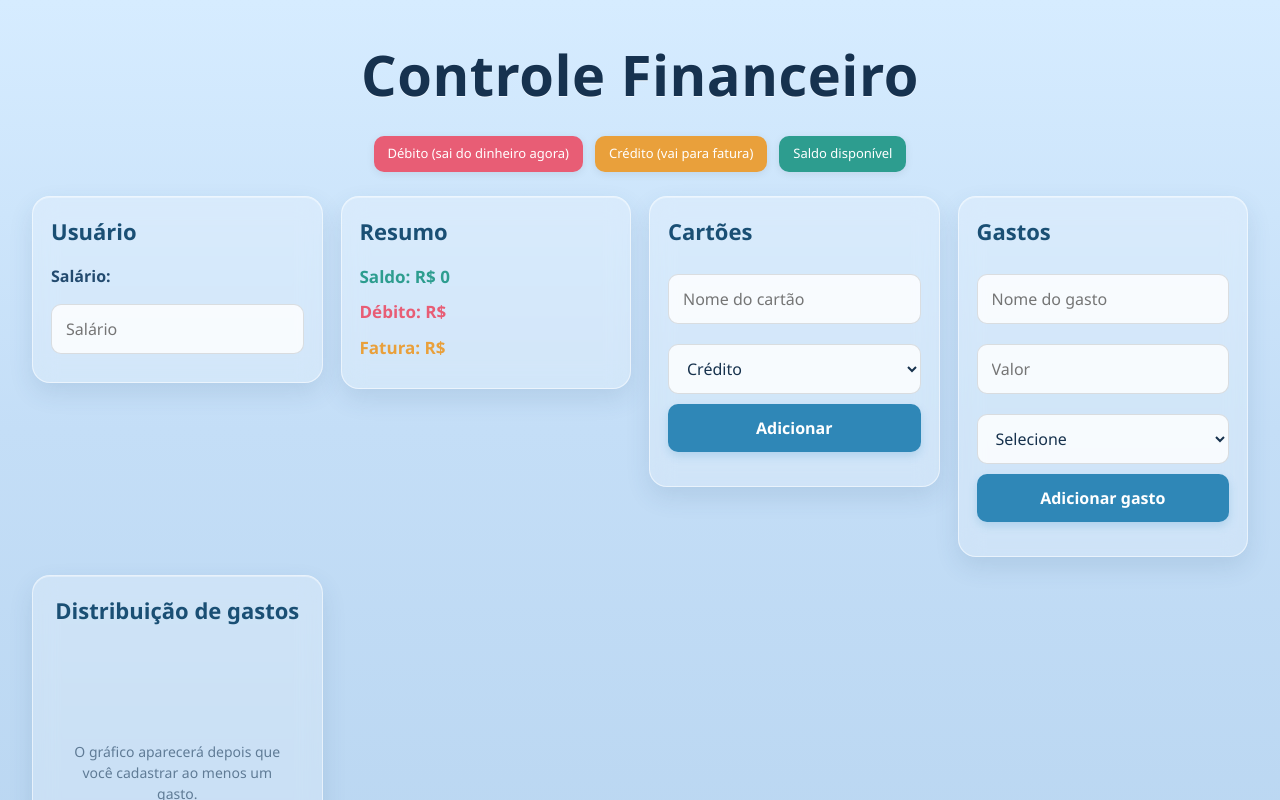
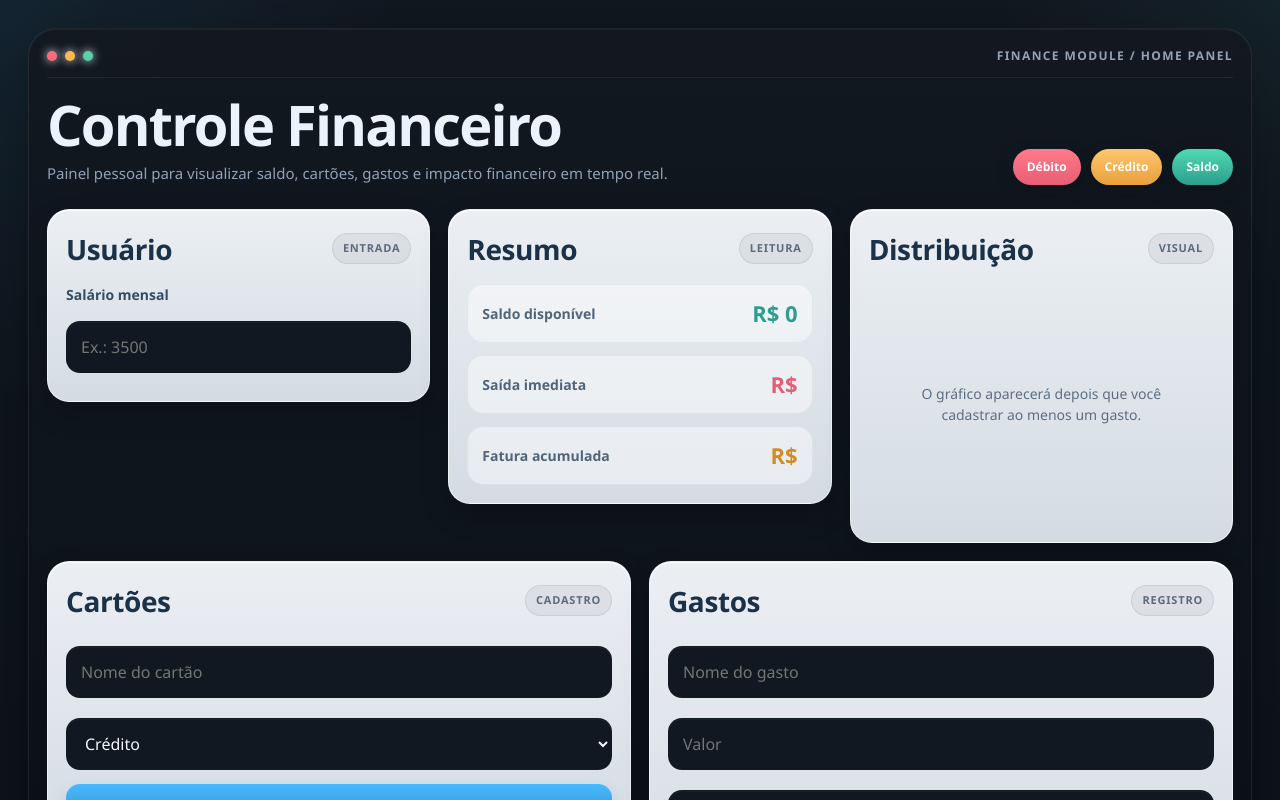
Before and after one commit to DanielBDeDeus/controle-financeiro, a React (Vite) app: page / in a window 1280 px wide. Shown: the top 800 px of the page. Built offline with nearby package versions, Linux system fonts and the light colour scheme.

Commit message:
style: redesign dashboard with minimal cassette futurism layout

```diff
--- a/src/App.jsx
+++ b/src/App.jsx
@@ -66,7 +66,7 @@ export default function App() {
   // ==============================
 
   function adicionarCartao() {
-    // Normaliza o nome para evitar duplicidade boba com caixa alta/baixa
+    // Normaliza o nome para evitar duplicidade por caixa alta/baixa
     const nomeNormalizado = nomeCartao.trim().toLowerCase();
 
     // Validação: nome obrigatório
@@ -184,10 +184,10 @@ export default function App() {
     { name: "Crédito", value: paraNumero(faturaAtual) || 0 },
   ];
 
-  // Cores do gráfico alinhadas com o restante da UI
-  const COLORS = ["#ff6b6b", "#f4a261"];
+  // Cores do gráfico alinhadas com o restante da interface
+  const COLORS = ["#ff6b7a", "#ffb84d"];
 
-  // Só mostra gráfico quando existir ao menos 1 gasto cadastrado
+  // Só mostra gráfico quando existir ao menos 1 gasto
   const mostrarGrafico = gastos.length > 0;
 
   // ==============================
@@ -197,58 +197,146 @@ export default function App() {
   return (
     <div style={styles.container}>
       <div style={styles.shell}>
+        {/* BARRA SUPERIOR / IDENTIDADE VISUAL */}
+        <div style={styles.machineBar}>
+          <div style={styles.machineLights}>
+            <span style={{ ...styles.machineDot, background: "#ff6b7a" }} />
+            <span style={{ ...styles.machineDot, background: "#ffb84d" }} />
+            <span style={{ ...styles.machineDot, background: "#57d3a4" }} />
+          </div>
+
+          <div style={styles.machineLabel}>FINANCE MODULE / HOME PANEL</div>
+        </div>
+
+        {/* CABEÇALHO */}
+        <div style={styles.header}>
+          <div>
             <h1 style={styles.title}>Controle Financeiro</h1>
+            <p style={styles.subtitle}>
+              Painel pessoal para visualizar saldo, cartões, gastos e impacto
+              financeiro em tempo real.
+            </p>
+          </div>
 
-        {/* LEGENDA */}
           <div style={styles.legenda}>
             <span style={{ ...styles.badge, ...styles.badgeDebito }}>
-            Débito (sai do dinheiro agora)
+              Débito
             </span>
 
             <span style={{ ...styles.badge, ...styles.badgeCredito }}>
-            Crédito (vai para fatura)
+              Crédito
             </span>
 
             <span style={{ ...styles.badge, ...styles.badgeSaldo }}>
-            Saldo disponível
+              Saldo
             </span>
           </div>
+        </div>
 
-        <div style={styles.grid}>
-          {/* ===================== CARD: USUÁRIO ===================== */}
+        {/* LINHA SUPERIOR */}
+        <div style={styles.topGrid}>
+          {/* CARD: USUÁRIO */}
           <div style={styles.card}>
+            <div style={styles.cardHeader}>
               <h2 style={styles.cardTitle}>Usuário</h2>
+              <span style={styles.cardChip}>Entrada</span>
+            </div>
 
-            <label style={styles.label}>Salário:</label>
+            <label style={styles.label}>Salário mensal</label>
             <input
               type="number"
               value={salario}
               onChange={(e) => setSalario(e.target.value)}
               style={styles.input}
-              placeholder="Salário"
+              placeholder="Ex.: 3500"
             />
           </div>
 
-          {/* ===================== CARD: RESUMO ===================== */}
+          {/* CARD: RESUMO */}
           <div style={styles.card}>
+            <div style={styles.cardHeader}>
               <h2 style={styles.cardTitle}>Resumo</h2>
+              <span style={styles.cardChip}>Leitura</span>
+            </div>
 
-            <p style={{ ...styles.resumoTexto, ...styles.resumoSaldo }}>
-              Saldo: R$ {saldoDisponivel}
-            </p>
+            <div style={styles.kpiStack}>
+              <div style={styles.kpiRow}>
+                <span style={styles.kpiLabel}>Saldo disponível</span>
+                <span style={{ ...styles.kpiValue, ...styles.resumoSaldo }}>
+                  R$ {saldoDisponivel}
+                </span>
+              </div>
 
-            <p style={{ ...styles.resumoTexto, ...styles.resumoDebito }}>
-              Débito: R$ {gastoDebito}
-            </p>
+              <div style={styles.kpiRow}>
+                <span style={styles.kpiLabel}>Saída imediata</span>
+                <span style={{ ...styles.kpiValue, ...styles.resumoDebito }}>
+                  R$ {gastoDebito}
+                </span>
+              </div>
 
-            <p style={{ ...styles.resumoTexto, ...styles.resumoCredito }}>
-              Fatura: R$ {faturaAtual}
+              <div style={styles.kpiRow}>
+                <span style={styles.kpiLabel}>Fatura acumulada</span>
+                <span style={{ ...styles.kpiValue, ...styles.resumoCredito }}>
+                  R$ {faturaAtual}
+                </span>
+              </div>
+            </div>
+          </div>
+
+          {/* CARD: GRÁFICO */}
+          <div style={{ ...styles.card, ...styles.cardGrafico }}>
+            <div style={styles.cardHeader}>
+              <h2 style={styles.cardTitle}>Distribuição</h2>
+              <span style={styles.cardChip}>Visual</span>
+            </div>
+
+            {!mostrarGrafico ? (
+              <div style={styles.placeholderGrafico}>
+                <p style={styles.textoAuxiliar}>
+                  O gráfico aparecerá depois que você cadastrar ao menos um gasto.
                 </p>
               </div>
+            ) : (
+              <div style={styles.graficoWrapper}>
+                <PieChart width={320} height={240}>
+                  <Pie
+                    data={dataGrafico}
+                    dataKey="value"
+                    nameKey="name"
+                    outerRadius={82}
+                    isAnimationActive={true}
+                    animationBegin={0}
+                    animationDuration={800}
+                    animationEasing="ease-out"
+                  >
+                    {dataGrafico.map((item, index) => (
+                      <Cell key={index} fill={COLORS[index]} />
+                    ))}
+                  </Pie>
 
-          {/* ===================== CARD: CARTÕES ===================== */}
+                  <Tooltip
+                    contentStyle={{
+                      borderRadius: 12,
+                      border: "1px solid rgba(255,255,255,0.15)",
+                      background: "#111821",
+                      color: "#f3f7fb",
+                    }}
+                  />
+                  <Legend />
+                </PieChart>
+              </div>
+            )}
+          </div>
+        </div>
+
+        {/* LINHA INFERIOR */}
+        <div style={styles.bottomGrid}>
+          {/* CARD: CARTÕES */}
           <div style={styles.card}>
+            <div style={styles.cardHeader}>
               <h2 style={styles.cardTitle}>Cartões</h2>
+              <span style={styles.cardChip}>Cadastro</span>
+            </div>
 
             <input
               placeholder="Nome do cartão"
@@ -267,7 +355,7 @@ export default function App() {
             </select>
 
             <button onClick={adicionarCartao} style={styles.button}>
-              Adicionar
+              Adicionar cartão
             </button>
 
             {erroCartao && <p style={styles.erro}>{erroCartao}</p>}
@@ -275,7 +363,7 @@ export default function App() {
             <ul style={styles.lista}>
               {cartoes.map((cartao) => (
                 <li key={cartao.id} style={styles.itemLista}>
-                  <span>{cartao.nome}</span>
+                  <span style={styles.itemText}>{cartao.nome}</span>
 
                   <span
                     style={{
@@ -292,9 +380,12 @@ export default function App() {
             </ul>
           </div>
 
-          {/* ===================== CARD: GASTOS ===================== */}
+          {/* CARD: GASTOS */}
           <div style={styles.card}>
+            <div style={styles.cardHeader}>
               <h2 style={styles.cardTitle}>Gastos</h2>
+              <span style={styles.cardChip}>Registro</span>
+            </div>
 
             <input
               type="text"
@@ -317,7 +408,7 @@ export default function App() {
               onChange={(e) => setCartaoSelecionado(e.target.value)}
               style={styles.input}
             >
-              <option value="">Selecione</option>
+              <option value="">Selecione um cartão</option>
               {cartoes.map((cartao) => (
                 <option key={cartao.id} value={cartao.id}>
                   {cartao.nome} ({cartao.tipo})
@@ -334,8 +425,8 @@ export default function App() {
             <ul style={styles.lista}>
               {gastos.map((gasto) => (
                 <li key={gasto.id} style={styles.itemLista}>
-                  <span>
-                    {gasto.nome} - R$ {gasto.valor} - {gasto.cartaoNome}
+                  <span style={styles.itemText}>
+                    {gasto.nome} · R$ {gasto.valor} · {gasto.cartaoNome}
                   </span>
 
                   <span
@@ -352,41 +443,6 @@ export default function App() {
               ))}
             </ul>
           </div>
-
-          {/* ===================== CARD: GRÁFICO / PLACEHOLDER ===================== */}
-          <div style={{ ...styles.card, ...styles.cardGrafico }}>
-            <h2 style={styles.cardTitle}>Distribuição de gastos</h2>
-
-            {!mostrarGrafico ? (
-              <div style={styles.placeholderGrafico}>
-                <p style={styles.textoAuxiliar}>
-                  O gráfico aparecerá depois que você cadastrar ao menos um gasto.
-                </p>
-              </div>
-            ) : (
-              <div style={styles.graficoWrapper}>
-                <PieChart width={320} height={260}>
-                  <Pie
-                    data={dataGrafico}
-                    dataKey="value"
-                    nameKey="name"
-                    outerRadius={90}
-                    isAnimationActive={true}
-                    animationBegin={0}
-                    animationDuration={700}
-                    animationEasing="ease-out"
-                  >
-                    {dataGrafico.map((item, index) => (
-                      <Cell key={index} fill={COLORS[index]} />
-                    ))}
-                  </Pie>
-
-                  <Tooltip />
-                  <Legend />
-                </PieChart>
-              </div>
-            )}
-          </div>
         </div>
       </div>
     </div>
@@ -400,114 +456,212 @@ const styles = {
   container: {
     width: "100%",
     minHeight: "100vh",
-    background:
-      "linear-gradient(180deg, #d6ecff 0%, #c4def7 45%, #b8d5f0 100%)",
-    padding: "32px",
+    padding: "28px",
     boxSizing: "border-box",
     overflowX: "hidden",
-    fontFamily:
-      '"Segoe UI", "Trebuchet MS", "Verdana", sans-serif',
   },
 
-  // "Moldura" central para dar sensação mais organizada
+  // Casca principal com cara de painel / hardware
   shell: {
-    maxWidth: "1400px",
+    maxWidth: "1480px",
     margin: "0 auto",
+    padding: "18px",
+    borderRadius: "28px",
+    background:
+      "linear-gradient(180deg, rgba(18,24,32,0.94) 0%, rgba(12,17,24,0.96) 100%)",
+    border: "1px solid rgba(255,255,255,0.08)",
+    boxShadow:
+      "0 24px 80px rgba(0,0,0,0.35), inset 0 1px 0 rgba(255,255,255,0.05)",
+  },
+
+  machineBar: {
+    display: "flex",
+    justifyContent: "space-between",
+    alignItems: "center",
+    marginBottom: "18px",
+    paddingBottom: "12px",
+    borderBottom: "1px solid rgba(255,255,255,0.07)",
+  },
+
+  machineLights: {
+    display: "flex",
+    gap: "8px",
+  },
+
+  machineDot: {
+    width: "10px",
+    height: "10px",
+    borderRadius: "999px",
+    boxShadow: "0 0 10px currentColor",
+    display: "inline-block",
+  },
+
+  machineLabel: {
+    color: "#95a2b3",
+    fontSize: "12px",
+    letterSpacing: "1.4px",
+    fontWeight: "700",
+  },
+
+  header: {
+    display: "flex",
+    justifyContent: "space-between",
+    alignItems: "flex-end",
+    gap: "24px",
+    flexWrap: "wrap",
+    marginBottom: "24px",
   },
 
   title: {
-    textAlign: "center",
-    marginBottom: "20px",
-    color: "#16324f",
-    textShadow: "0 1px 0 rgba(255,255,255,0.6)",
-    letterSpacing: "0.5px",
+    margin: 0,
+    color: "#eaf2fb",
     fontSize: "56px",
+    lineHeight: "1",
     fontWeight: "700",
+    letterSpacing: "-1.8px",
+  },
+
+  subtitle: {
+    marginTop: "10px",
+    marginBottom: 0,
+    color: "#8fa2b8",
+    maxWidth: "720px",
+    fontSize: "15px",
   },
 
   legenda: {
     display: "flex",
-    justifyContent: "center",
-    gap: "12px",
-    marginBottom: "24px",
+    gap: "10px",
     flexWrap: "wrap",
   },
 
   badge: {
     color: "#ffffff",
-    padding: "8px 14px",
-    borderRadius: "10px",
-    fontSize: "13px",
+    padding: "9px 14px",
+    borderRadius: "999px",
+    fontSize: "12px",
+    fontWeight: "700",
     whiteSpace: "nowrap",
-    boxShadow: "0 2px 8px rgba(0,0,0,0.08)",
+    boxShadow: "0 6px 18px rgba(0,0,0,0.18)",
   },
 
   badgeMini: {
     color: "#ffffff",
-    padding: "5px 10px",
-    borderRadius: "10px",
-    fontSize: "12px",
+    padding: "6px 10px",
+    borderRadius: "999px",
+    fontSize: "11px",
+    fontWeight: "700",
     marginLeft: "10px",
     whiteSpace: "nowrap",
+    boxShadow: "0 4px 10px rgba(0,0,0,0.12)",
   },
 
   badgeDebito: {
-    background: "#e85d75",
+    background: "linear-gradient(180deg, #ff7b89 0%, #e85d75 100%)",
   },
 
   badgeCredito: {
-    background: "#e9a03b",
+    background: "linear-gradient(180deg, #ffc66e 0%, #e9a03b 100%)",
   },
 
   badgeSaldo: {
-    background: "#2d9d8f",
+    background: "linear-gradient(180deg, #4edbb0 0%, #2d9d8f 100%)",
   },
 
-  grid: {
+  topGrid: {
     display: "grid",
-    gridTemplateColumns: "repeat(auto-fit, minmax(280px, 1fr))",
+    gridTemplateColumns: "repeat(auto-fit, minmax(300px, 1fr))",
+    gap: "18px",
+    alignItems: "start",
+    marginBottom: "18px",
+  },
+
+  bottomGrid: {
+    display: "grid",
+    gridTemplateColumns: "repeat(auto-fit, minmax(360px, 1fr))",
     gap: "18px",
     alignItems: "start",
   },
 
-  // Visual mais cassette-futurism minimalista:
-  // menos vidro exagerado, mais painel translúcido limpo
+  // Painéis internos lembrando equipamento / módulo
   card: {
-    background: "rgba(255, 255, 255, 0.22)",
-    backdropFilter: "blur(12px)",
-    WebkitBackdropFilter: "blur(12px)",
-    border: "1px solid rgba(255, 255, 255, 0.55)",
-    borderRadius: "18px",
+    background:
+      "linear-gradient(180deg, rgba(245,248,252,0.96) 0%, rgba(225,232,240,0.94) 100%)",
+    border: "1px solid rgba(255,255,255,0.6)",
+    borderRadius: "22px",
     padding: "18px",
-    color: "#1d3557",
+    color: "#223548",
+    boxShadow:
+      "0 12px 28px rgba(0,0,0,0.18), inset 0 1px 0 rgba(255,255,255,0.9)",
     height: "fit-content",
-    boxShadow:
-      "0 10px 24px rgba(40, 80, 120, 0.12), inset 0 1px 0 rgba(255,255,255,0.35)",
   },
 
   cardGrafico: {
     textAlign: "center",
   },
 
+  cardHeader: {
+    display: "flex",
+    justifyContent: "space-between",
+    alignItems: "center",
+    gap: "12px",
+    marginBottom: "14px",
+  },
+
   cardTitle: {
-    color: "#1a4f74",
-    marginTop: 0,
-    marginBottom: "16px",
-    fontSize: "22px",
+    margin: 0,
+    color: "#1b3147",
+    fontSize: "28px",
     fontWeight: "700",
+    letterSpacing: "-0.4px",
+  },
+
+  cardChip: {
+    fontSize: "11px",
+    fontWeight: "700",
+    letterSpacing: "0.8px",
+    textTransform: "uppercase",
+    color: "#5c6b7b",
+    background: "rgba(17,24,39,0.06)",
+    border: "1px solid rgba(17,24,39,0.08)",
+    padding: "6px 10px",
+    borderRadius: "999px",
+    whiteSpace: "nowrap",
   },
 
   label: {
-    color: "#234b6f",
-    fontWeight: "600",
+    color: "#334d66",
+    fontWeight: "700",
     display: "block",
     marginBottom: "6px",
+    fontSize: "14px",
   },
 
-  resumoTexto: {
-    margin: "10px 0",
-    fontSize: "17px",
+  kpiStack: {
+    display: "grid",
+    gap: "12px",
+  },
+
+  kpiRow: {
+    display: "flex",
+    justifyContent: "space-between",
+    alignItems: "center",
+    gap: "12px",
+    padding: "12px 14px",
+    borderRadius: "16px",
+    background: "rgba(255,255,255,0.45)",
+    border: "1px solid rgba(0,0,0,0.05)",
+  },
+
+  kpiLabel: {
+    color: "#506579",
+    fontSize: "14px",
     fontWeight: "600",
+  },
+
+  kpiValue: {
+    fontSize: "22px",
+    fontWeight: "700",
   },
 
   resumoSaldo: {
@@ -519,73 +673,89 @@ const styles = {
   },
 
   resumoCredito: {
-    color: "#e9a03b",
+    color: "#d68a1f",
   },
 
   textoAuxiliar: {
     fontSize: "14px",
-    opacity: 0.82,
+    color: "#5c6f82",
+    lineHeight: "1.5",
     margin: 0,
-    color: "#486581",
-    lineHeight: "1.5",
+    maxWidth: "260px",
   },
 
   placeholderGrafico: {
-    minHeight: "260px",
+    minHeight: "240px",
     display: "flex",
     alignItems: "center",
     justifyContent: "center",
-    padding: "20px",
+    padding: "14px",
   },
 
   graficoWrapper: {
     display: "flex",
     justifyContent: "center",
     alignItems: "center",
-    minHeight: "260px",
+    minHeight: "240px",
     overflow: "hidden",
   },
 
   input: {
     width: "100%",
-    padding: "12px 14px",
+    padding: "13px 14px",
     margin: "10px 0",
-    borderRadius: "10px",
-    border: "1px solid rgba(0, 0, 0, 0.12)",
+    borderRadius: "14px",
+    border: "1px solid rgba(19, 33, 48, 0.12)",
     boxSizing: "border-box",
-    background: "rgba(255,255,255,0.82)",
-    color: "#17324d",
+    background: "#111821",
+    color: "#f2f7fb",
     outline: "none",
+    boxShadow: "inset 0 1px 0 rgba(255,255,255,0.04)",
   },
 
   button: {
     width: "100%",
-    padding: "12px",
-    background: "#2f87b7",
-    color: "white",
+    padding: "13px",
+    background:
+      "linear-gradient(180deg, #48b9ff 0%, #2f87b7 100%)",
+    color: "#ffffff",
     border: "none",
-    borderRadius: "10px",
+    borderRadius: "14px",
     cursor: "pointer",
     fontWeight: "700",
-    boxShadow: "0 4px 10px rgba(47, 135, 183, 0.2)",
+    marginTop: "4px",
+    boxShadow: "0 8px 20px rgba(47, 135, 183, 0.22)",
   },
 
   erro: {
     color: "#c1121f",
     fontWeight: "700",
-    marginTop: "10px",
+    marginTop: "12px",
     marginBottom: 0,
   },
 
   lista: {
     paddingLeft: "20px",
-    marginTop: "16px",
+    marginTop: "18px",
     marginBottom: 0,
   },
 
   itemLista: {
     marginBottom: "12px",
-    color: "#355070",
-    lineHeight: "1.4",
+    color: "#425a70",
+    lineHeight: "1.45",
+    display: "flex",
+    alignItems: "center",
+    justifyContent: "space-between",
+    gap: "10px",
+    padding: "10px 12px",
+    borderRadius: "14px",
+    background: "rgba(255,255,255,0.42)",
+    border: "1px solid rgba(0,0,0,0.04)",
+  },
+
+  itemText: {
+    flex: 1,
+    minWidth: 0,
   },
 };
--- a/src/index.css
+++ b/src/index.css
@@ -3,23 +3,25 @@
   line-height: 1.5;
   font-weight: 400;
 
-  color: #16324f;
-  background: #d6ecff;
+  color: #e9eef5;
+  background: #0c1218;
 
   font-synthesis: none;
   text-rendering: optimizeLegibility;
   -webkit-font-smoothing: antialiased;
   -moz-osx-font-smoothing: grayscale;
+
+  color-scheme: dark;
 }
 
-/* Reset básico para evitar espaçamentos estranhos */
+/* Reset básico */
 *,
 *::before,
 *::after {
   box-sizing: border-box;
 }
 
-/* Garante que a aplicação possa ocupar a tela toda */
+/* Estrutura base */
 html,
 body,
 #root {
@@ -29,15 +31,18 @@ body,
   padding: 0;
 }
 
-/* Remove a estrutura antiga de app centralizado/fixo */
+/* Fundo geral com cara de hardware / máquina */
 body {
   min-width: 0;
   overflow-x: hidden;
-  background: linear-gradient(180deg, #d6ecff 0%, #c4def7 45%, #b8d5f0 100%);
-  color: #16324f;
+  background:
+    radial-gradient(circle at top left, rgba(56, 189, 248, 0.08), transparent 25%),
+    radial-gradient(circle at top right, rgba(94, 234, 212, 0.05), transparent 18%),
+    linear-gradient(180deg, #111821 0%, #0d1319 100%);
+  color: #e9eef5;
 }
 
-/* O root agora não deve mais impor largura fixa nem bordas */
+/* Root ocupando a viewport inteira */
 #root {
   width: 100%;
   min-height: 100vh;
@@ -51,15 +56,13 @@ h4,
 h5,
 h6 {
   margin-top: 0;
-  color: #16324f;
-  font-weight: 700;
 }
 
 p {
   margin-top: 0;
 }
 
-/* Inputs e selects com aparência mais consistente */
+/* Inputs e controles */
 input,
 select,
 button,
@@ -67,21 +70,22 @@ textarea {
   font: inherit;
 }
 
-/* Remove comportamento visual herdado antigo do template */
-button {
-  border: none;
-}
-
-/* Melhora visual de foco sem ficar berrante */
+/* Focus mais elegante */
 input:focus,
 select:focus,
 button:focus,
 textarea:focus {
-  outline: 2px solid rgba(47, 135, 183, 0.35);
+  outline: 2px solid rgba(72, 185, 255, 0.35);
   outline-offset: 2px;
 }
 
-/* Links, caso apareçam depois */
+/* Seleção de texto */
+::selection {
+  background: rgba(72, 185, 255, 0.28);
+  color: #ffffff;
+}
+
+/* Links */
 a {
   color: inherit;
   text-decoration: none;
```
Lines whose indentation alone changed are shown as unchanged.
